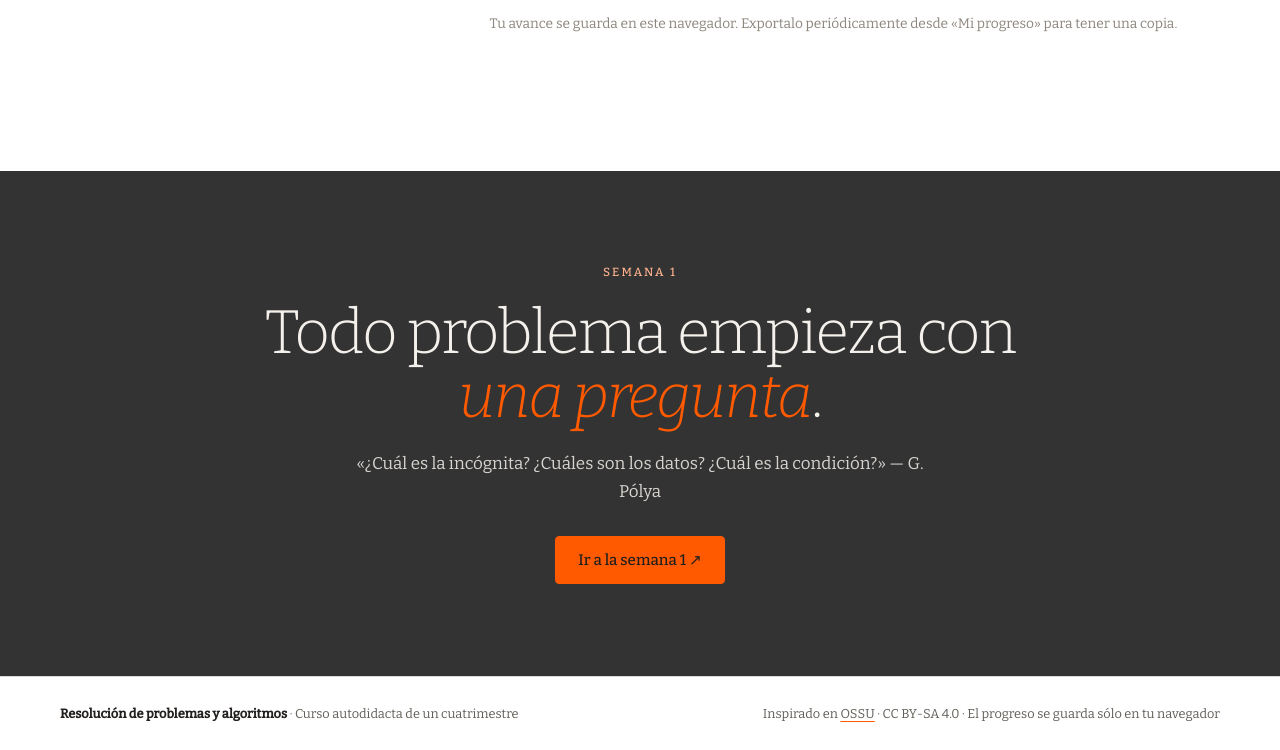
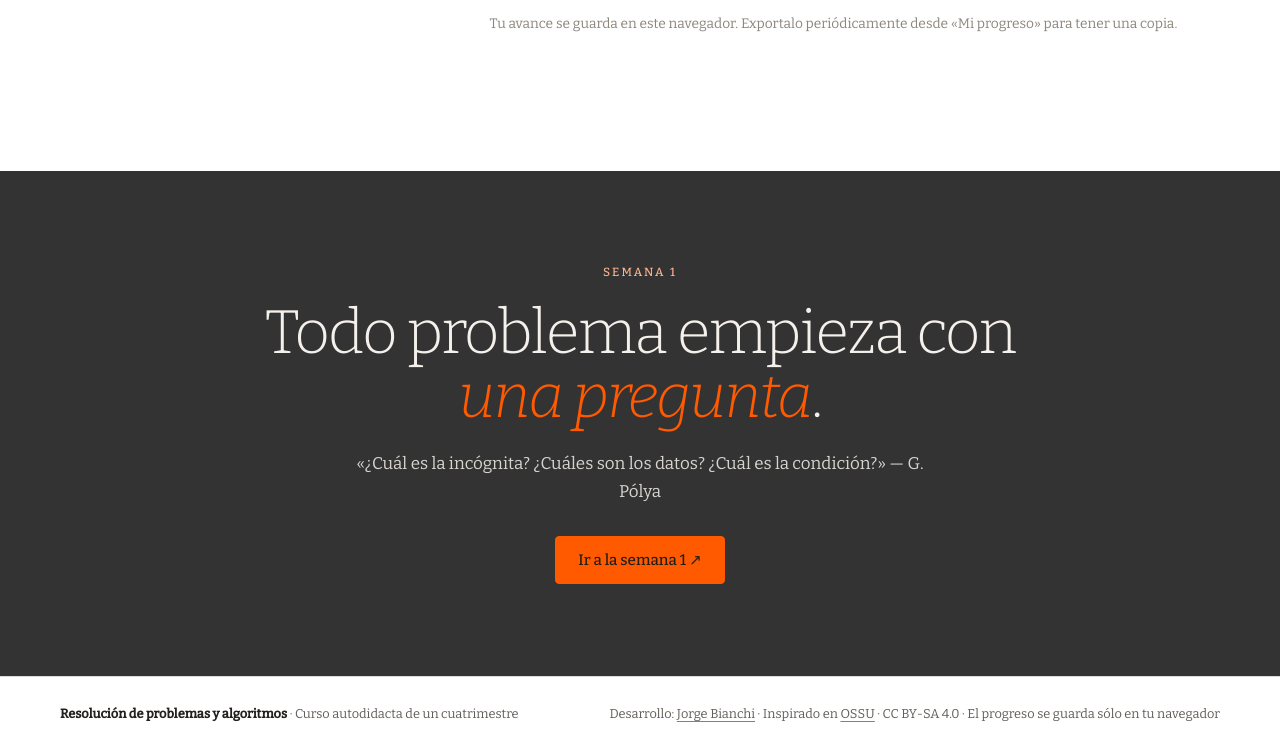
Before and after one commit to jorgebianchi/curso-problemas-algoritmos, a plain HTML site: page index.html in a window 1280 px wide. Shown: the part 2742-3492 px from the top of the page. Drawn offline with nearby package versions, Linux system fonts and the light colour scheme.

Commit message:
Footer: crédito de desarrollo
Co-Authored-By: Claude Opus 5.5 <noreply@anthropic.com>

```diff
--- a/index.html
+++ b/index.html
@@ -36,7 +36,7 @@
   <footer>
     <div class="wrap footer-row">
       <span><b>Resolución de problemas y algoritmos</b> · Curso autodidacta de un cuatrimestre</span>
-      <span>Inspirado en <a href="https://ossu.dev/" target="_blank" rel="noopener">OSSU</a> · CC BY-SA 4.0 · El progreso se guarda sólo en tu navegador</span>
+      <span>Desarrollo: <a href="https://github.com/jorgebianchi" target="_blank" rel="noopener">Jorge Bianchi</a> · Inspirado en <a href="https://ossu.dev/" target="_blank" rel="noopener">OSSU</a> · CC BY-SA 4.0 · El progreso se guarda sólo en tu navegador</span>
     </div>
   </footer>
   <div class="toast" id="toast" role="status" aria-live="polite"></div>
```
